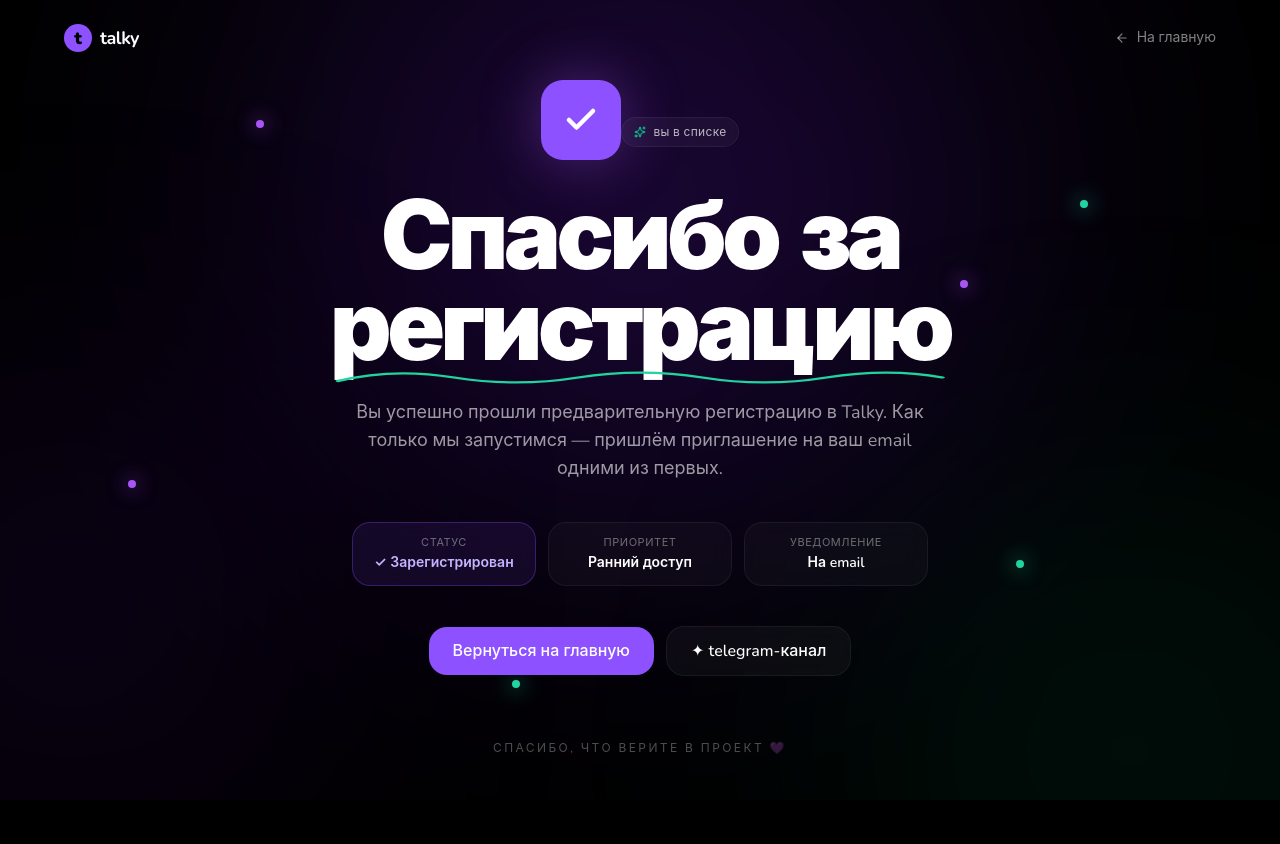
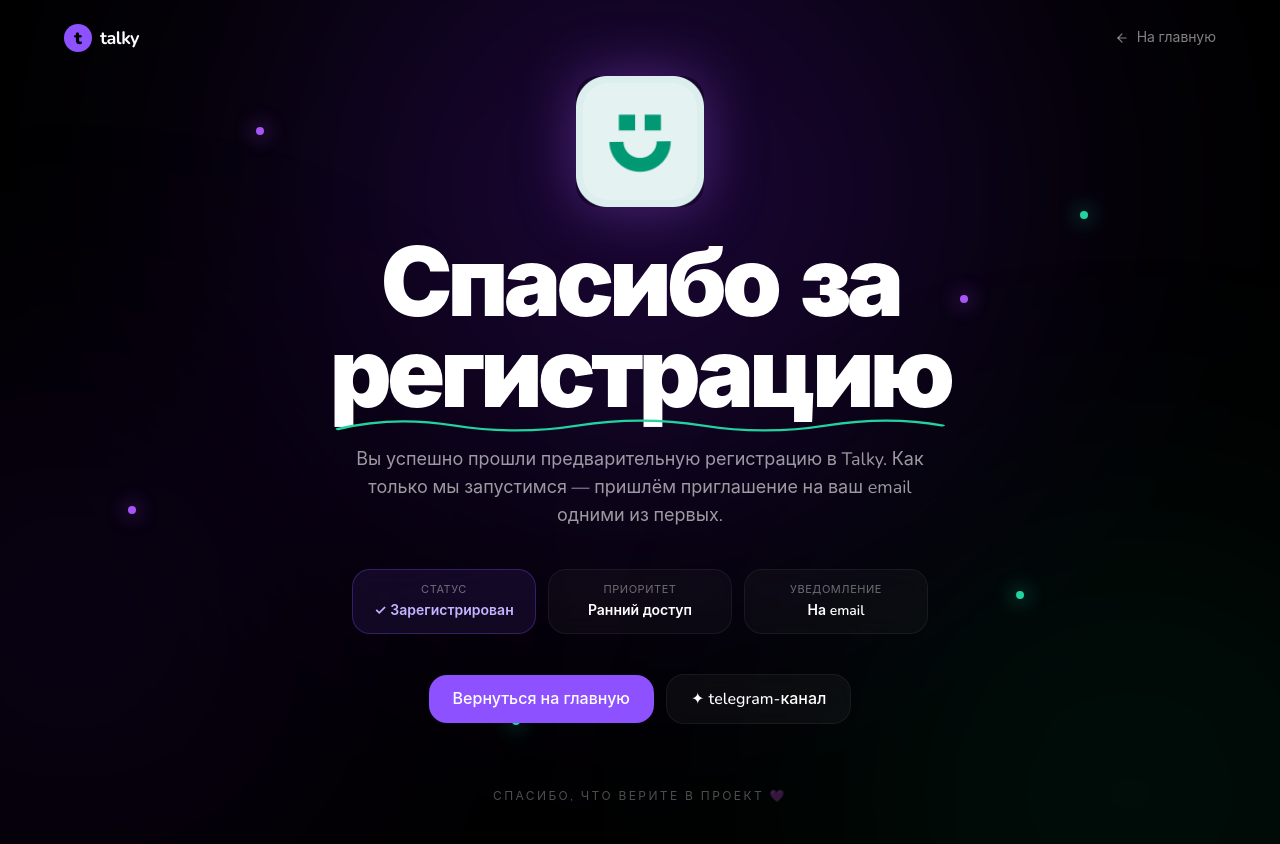
Before and after one commit to Vadim-maker-source/messanger, a Next.js app: page /welcome in a window 1280 px wide. Before the commit the page ends 800 px from the top, so only its background shows below. Built offline with nearby package versions, Linux system fonts and the light colour scheme.

Commit message:
Доработка

```diff
--- a/app/welcome/page.tsx
+++ b/app/welcome/page.tsx
@@ -5,6 +5,7 @@
 import { gsap } from "gsap";
 import { useGSAP } from "@gsap/react";
 import { Check, Sparkles, ArrowLeft } from "lucide-react";
+import Image from "next/image";
 
 if (typeof window !== "undefined") {
   gsap.registerPlugin(useGSAP);
@@ -132,16 +133,9 @@
       <main className="relative z-10 flex-1 flex items-center justify-center px-6 pb-10">
         <div className="w-full max-w-2xl text-center">
           {/* Бейдж с галочкой */}
-          <div className="w-badge inline-flex items-center justify-center w-20 h-20 rounded-3xl bg-violet-500 mb-8 shadow-[0_0_60px_rgba(168,85,247,0.4)]">
-            <Check size={36} className="text-white" strokeWidth={3} />
+          <div className="flex justify-center">
+            <Image src="/images/success-payment.png" alt="Спасибо хорошо" width={128} height={128} className="flex items-center justify-center rounded-3xl mb-8 shadow-[0_0_60px_rgba(168,85,247,0.4)]" />
           </div>
-
-          {/* Тэг */}
-          <div className="w-text inline-flex items-center gap-2 px-3 py-1.5 rounded-full bg-white/[0.04] border border-white/[0.06] backdrop-blur-md mb-6">
-            <Sparkles size={12} className="text-emerald-400" />
-            <span className="text-xs text-white/70 tracking-wide">вы в списке</span>
-          </div>
-
           {/* Заголовок */}
           <h1 className="w-title font-black tracking-tighter leading-[0.95] text-5xl md:text-7xl lg:text-8xl mb-6">
             Спасибо за{" "}
```
Also changed, not shown: public/images/success-payment.png (added).
